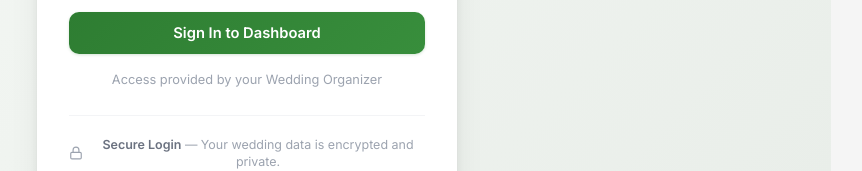
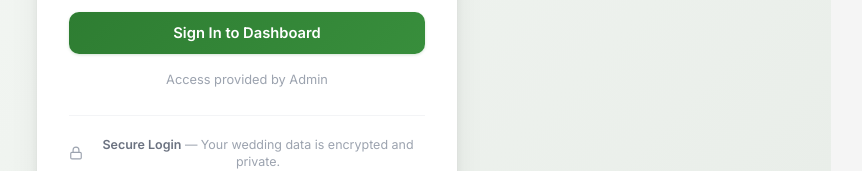
Before and after one commit to yosilahi96/bataknese-wedding-budget, a React (Vite) app in the folder frontend/: page /login in a window 1280 px wide. Shown: the part 512-683 px from the top of the page, without its empty margins (393-1255 px from the left). Built offline with nearby package versions, Linux system fonts and the light colour scheme.

Commit message:
Update login page invite note text to "Access provided by Admin"
Co-Authored-By: Claude Opus 4.6 <noreply@anthropic.com>

```diff
--- a/frontend/src/pages/LoginPage.jsx
+++ b/frontend/src/pages/LoginPage.jsx
@@ -155,7 +155,7 @@ export default function LoginPage() {
 
         {/* Invite-only note */}
         <p className="login-invite-note">
-          Access provided by your Wedding Organizer
+          Access provided by Admin
         </p>
 
         {/* Divider */}
```
